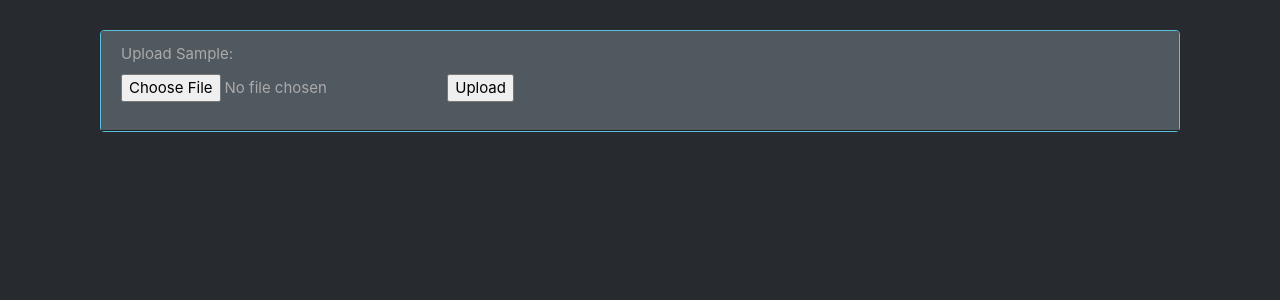
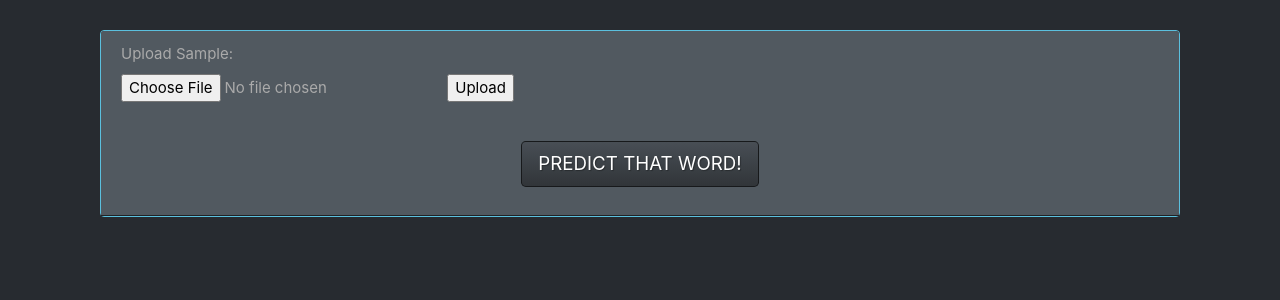
Before and after one commit to Flaw1331/Project_3_ML, a Flask app: page / in a window 1280 px wide. Shown: the part 68-368 px from the top of the page. Run offline with Flask 2, Linux system fonts and the light colour scheme; some libraries are stand-ins or nearby versions.

Commit message:
Predict button

```diff
--- a/Testing_Audio/templates/index.html
+++ b/Testing_Audio/templates/index.html
@@ -36,6 +36,13 @@
                                 <input type=submit value=Upload>
                             </form>
                         </div>
+                        <div class="text-center">
+
+                            <br>
+                            <p>
+                                <a class="btn btn-primary btn-lg" href="/names" target="_blank" role="button">PREDICT THAT WORD!</a>
+                            </p>
+                        </div>
                     </div>
                 </div>
         </div>
```
